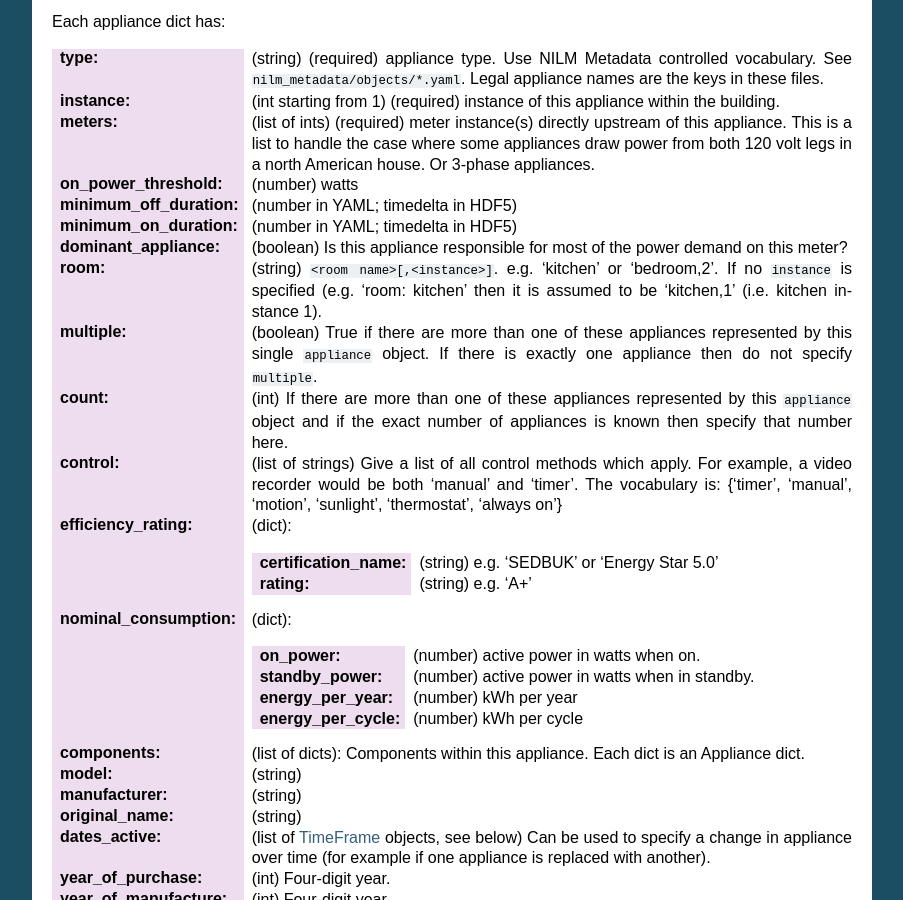
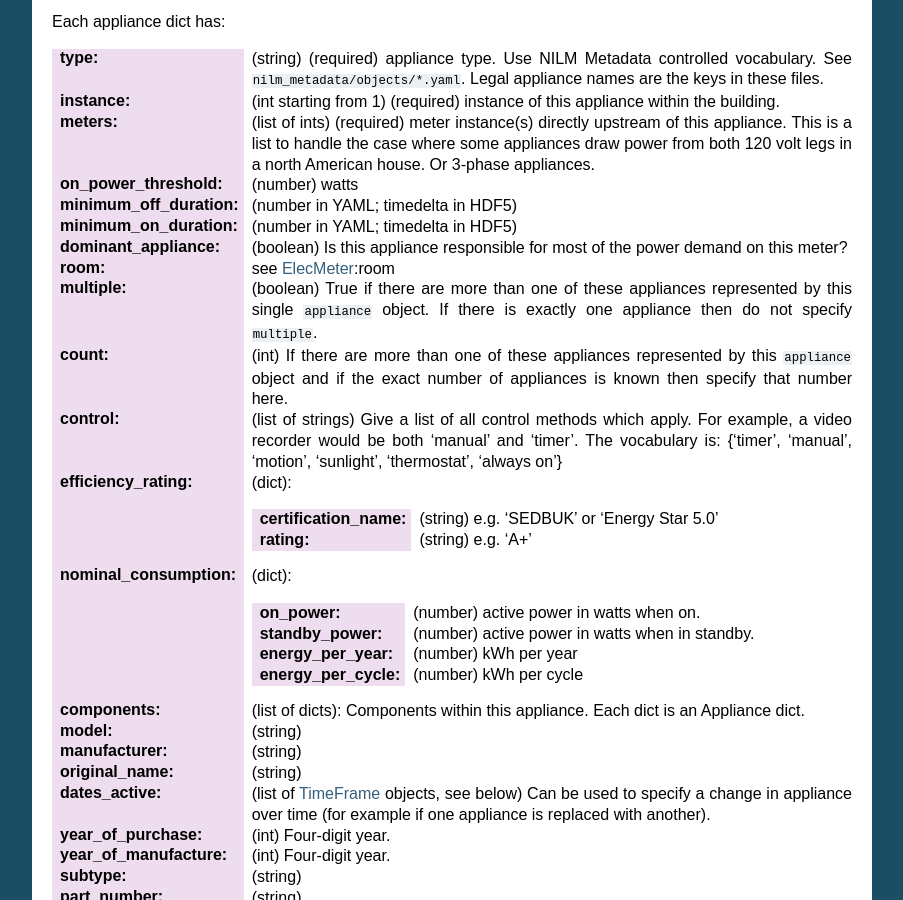
Before and after one commit to nilmtk/nilm_metadata, a Sphinx documentation site: the page built from docs/source/dataset_metadata.rst, in a window 1280 px wide and 900 px high, scrolled down 3684 px. Shown: the whole window, without its empty margins (198-1101 px from the left). Built offline with Sphinx 7.4.7, drawn with Linux system fonts in a browser that asks for light colours.

Commit message:
simplify description of 'room'

```diff
--- a/docs/source/dataset_metadata.rst
+++ b/docs/source/dataset_metadata.rst
@@ -167,7 +167,6 @@ Building
                      building was empty for more than a day
                      (e.g. holidays)
 
-
 Building metadata which is inherited from `Dataset`_ but can be
 overridden by ``Building``:
 
@@ -246,10 +245,7 @@ Each appliance dict has:
 :minimum_on_duration: (number in YAML; timedelta in HDF5)
 :dominant_appliance: (boolean) Is this appliance responsible for
           most of the power demand on this meter?
-:room: (string) ``<room name>[,<instance>]``.  e.g. 'kitchen' or
-       'bedroom,2'.  If no ``instance`` is specified (e.g. 'room:
-       kitchen' then it is assumed to be 'kitchen,1'
-       (i.e. kitchen instance 1).
+:room: see `ElecMeter`_:room
 :multiple: (boolean) True if there are more than one
            of these appliances represented by this single
            ``appliance`` object.
```
